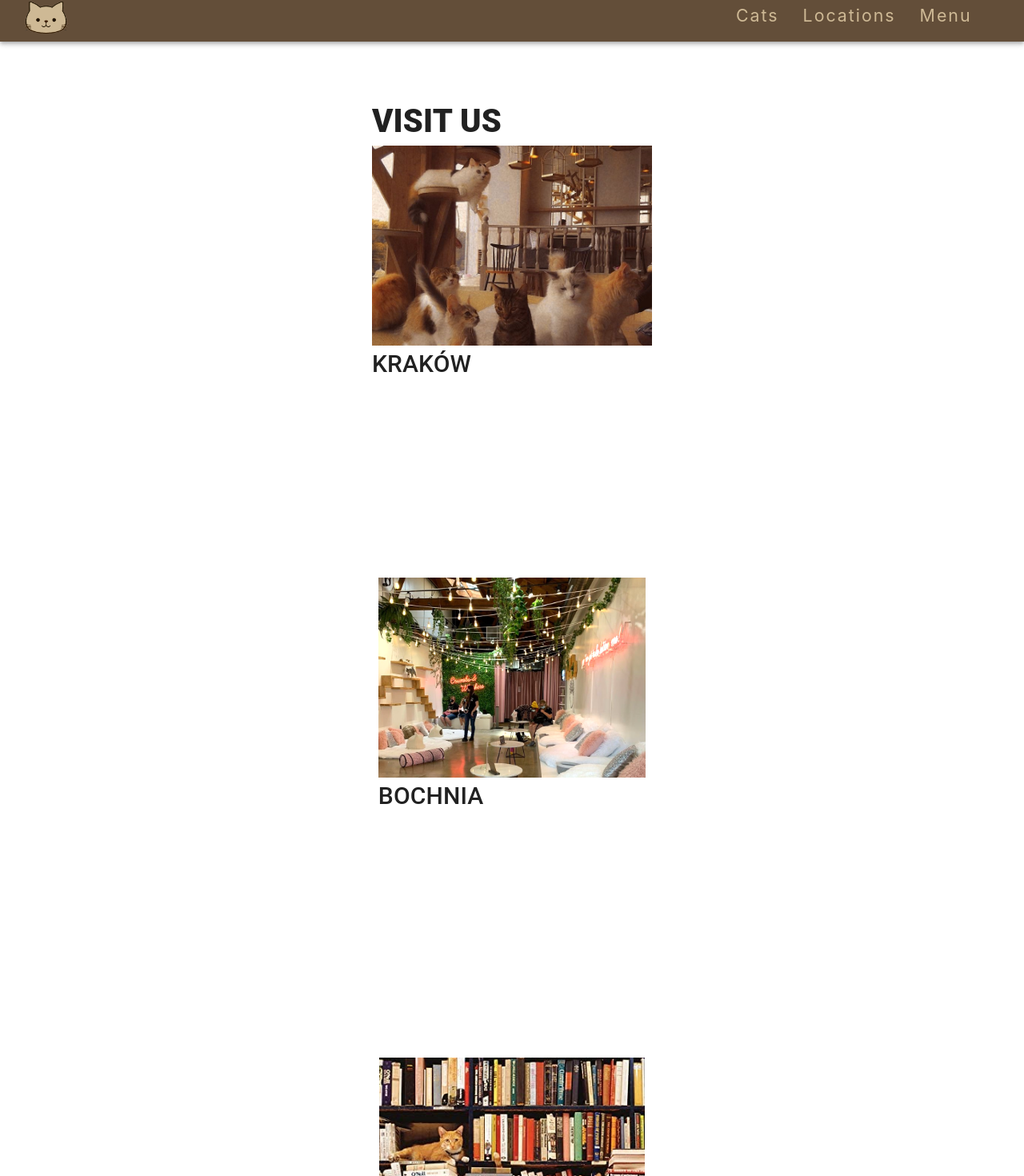
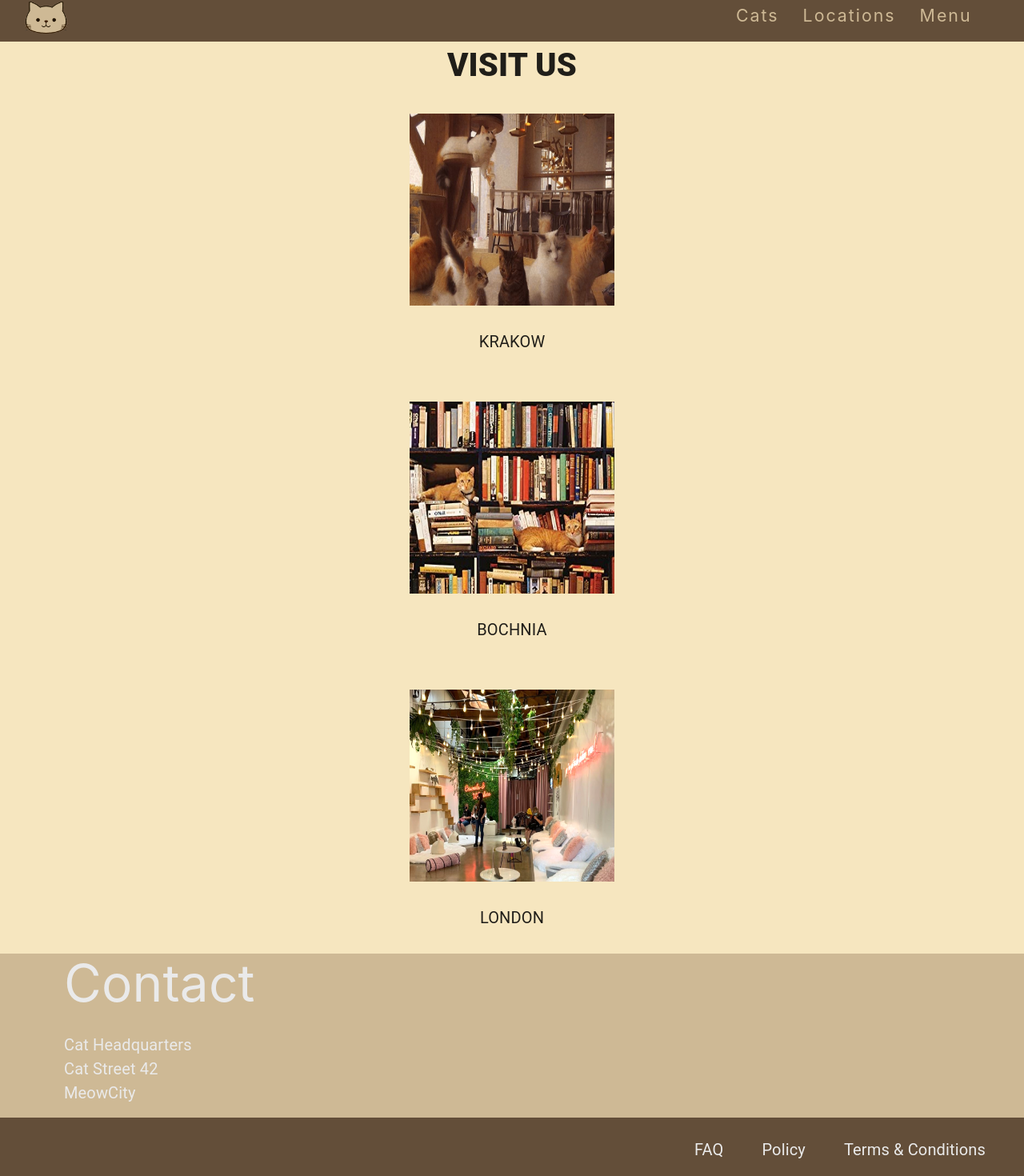
Before and after one commit to xwaruz1212/cozy-cat-cafe, a React (Create React App) app: page /locations in a window 1280 px wide. Shown: the part 12-1482 px from the top of the page at 80% size. Built offline with nearby package versions, Linux system fonts and the light colour scheme.

Commit message:
add location component

```diff
--- a/package.json
+++ b/package.json
@@ -14,6 +14,7 @@
     "@types/node": "^16.18.51",
     "@types/react": "^18.2.21",
     "@types/react-dom": "^18.2.7",
+    "framer-motion": "^10.16.16",
     "react": "^18.2.0",
     "react-dom": "^18.2.0",
     "react-router-dom": "^6.16.0",
--- a/src/App.tsx
+++ b/src/App.tsx
@@ -5,14 +5,14 @@ import { Route, BrowserRouter as Router, useRoutes } from "react-router-dom";
 import Layout from "./layout";
 import Home from "./Home";
 import Cats from "./cats";
-import Locations from "./locations";
+import LocationsComponent from "./locations";
 import Menu from "./menu";
 
 let theme = createTheme({
   palette: {
     primary: {
       main: "#ceb995",
-      contrastText: "#fff",
+      contrastText: "#eaeaea",
     },
     secondary: {
       main: "#f6e6bf",
@@ -47,7 +47,7 @@ const App = () => {
       children: [
         { index: true, element: <Home /> },
         { path: "/cats", element: <Cats /> },
-        { path: "/locations", element: <Locations /> },
+        { path: "/locations", element: <LocationsComponent /> },
         { path: "/menu", element: <Menu /> },
       ],
     },
--- a/src/Home/index.tsx
+++ b/src/Home/index.tsx
@@ -6,7 +6,7 @@ const Home: React.FC = () => {
     <>
       <Box
         sx={{
-          bgColor: "secondary",
+          bgColor: "secondary.main",
           display: "flex",
           flexDirection: "column",
           height: "600px",
@@ -14,7 +14,7 @@ const Home: React.FC = () => {
         }}
       >
         <img
-          src={require('../assets/baner.png')}
+          src={require("../assets/baner.png")}
           style={{ maxHeight: "600px", width: "100%" }}
         />
       </Box>
@@ -31,7 +31,7 @@ const Home: React.FC = () => {
       >
         <Box
           sx={{
-            bgColor: "secondary",
+            bgColor: "secondary.main",
             display: "flex",
             flexDirection: "column",
             maxHeight: "700px",
--- a/src/cats/index.tsx
+++ b/src/cats/index.tsx
@@ -1,7 +1,63 @@
 import React from "react";
+import { Box, Container, Typography, useTheme } from "@mui/material";
+
 
 const Cats: React.FC = () => {
-  return <div>Cats cafe</div>;
+  return(
+  <>
+    <Container
+     maxWidth="xl"
+     sx={{
+       bgColor: "#ceb995",
+       display: "flex",
+       flexDirection: "column",
+       height: "100%",
+       width: "100%",
+       position: "relative",
+     }}>
+      <Box
+      sx={{
+        width: "50%",
+        left: "32px",
+        paddingTop: "100px",
+        paddingBottom: "100px",
+        display: "flex",
+        flexDirection: "column",
+        maxHeight: "700px",
+        maxWidth: "700px",
+        position: "relative"
+      }}>
+        <Typography variant="h1">We love cats</Typography>
+          <br />
+          <Typography variant="h4">
+            Lorem ipsum dolor sit amet consectetur adipisicing elit. Unde
+            perspiciatis ipsa temporibus voluptatem nihil, eligendi voluptatum
+            officiis nesciunt officia fugit magni consequuntur vero adipisci
+            expedita, ratione pariatur accusamus et vitae!
+          </Typography>
+          </Box>
+          <Box
+           sx={{
+            width: "50%",
+            left: "650px",
+            paddingTop: "100px",
+            paddingBottom: "100px",
+            display: "flex",
+            flexDirection: "column",
+            maxHeight: "500px",
+            maxWidth: "500px",
+            position: "fixed"
+          }}
+          >
+            <img
+              src={require('../assets/menu/chef_cat.jpg')}
+            />
+
+          </Box>
+    </Container>
+
+  </>
+  );
 };
 
 export default Cats;
--- a/src/footer/index.tsx
+++ b/src/footer/index.tsx
@@ -1,7 +1,64 @@
+import { Box, Container, Typography } from "@mui/material";
 import React from "react";
 
 const Footer: React.FC = () => {
-  return <div></div>;
+  return (
+    <React.Fragment>
+      <Container
+        maxWidth="xl"
+        disableGutters={true}
+        sx={{
+          bgcolor: "primary.main",
+          display: "flex",
+          flexDirection: "column",
+          width: 1,
+          gap: "2vh",
+        }}
+      >
+        <Box
+          maxWidth="xl"
+          sx={{
+            display: "flex",
+            flexDirection: "column",
+            color: "primary.contrastText",
+            paddingLeft: "5em",
+          }}
+        >
+          <Typography variant="h3">Contact</Typography>
+          <br />
+          <Typography variant="h4">
+            Cat Headquarters <br /> Cat Street 42 <br /> MeowCity
+          </Typography>
+        </Box>
+        <Box
+          maxWidth="xl"
+          sx={{
+            display: "flex",
+            flexDirection: "row",
+            alignItems: "center",
+            justifyContent: "flex-end",
+            float: "right",
+            bgcolor: "#634e39",
+            width: 1,
+            height: "10vh",
+            paddingRight: "3em",
+            margin: "0",
+            gap: "3em",
+          }}
+        >
+          <Typography variant="h4" sx={{ color: "primary.contrastText" }}>
+            FAQ
+          </Typography>
+          <Typography variant="h4" sx={{ color: "primary.contrastText" }}>
+            Policy
+          </Typography>
+          <Typography variant="h4" sx={{ color: "primary.contrastText" }}>
+            Terms & Conditions
+          </Typography>
+        </Box>
+      </Container>
+    </React.Fragment>
+  );
 };
 
 export default Footer;
--- /dev/null
+++ b/src/locations/LocationsData.tsx
@@ -0,0 +1,20 @@
+
+export const locationsItems =
+[
+  {
+    img: "location1.png",
+    city: "        KRAKOW",
+    description:"Lorem ipsum dolor sit amet, consectetur adipisicing elit. Proin nibh augue, suscipit a, scelerisque sed, lacinia in, mi. Cras vel lorem.",
+  },
+  {
+    img: "location2.png",
+    city: "BOCHNIA",
+    description:"Lorem ipsum dolor sit amet, consectetur adipisicing elit. Proin nibh augue, suscipit a, scelerisque sed, lacinia in, mi. Cras vel lorem.",
+  },
+  {
+    img: "location3.png",
+    city: "LONDON",
+    description:"Lorem ipsum dolor sit amet, consectetur adipisicing elit. Proin nibh augue, suscipit a, scelerisque sed, lacinia in, mi. Cras vel lorem.",
+  },
+
+];
--- a/src/locations/index.tsx
+++ b/src/locations/index.tsx
@@ -1,92 +1,132 @@
 import { Container, Box, Typography } from "@mui/material";
-import React from "react";
+import React, { useState } from "react";
+import { locationsItems } from "./LocationsData";
+import { motion, AnimatePresence } from "framer-motion";
 
-const Locations: React.FC = () => {
+
+interface Location {
+  city: string;
+  img: string;
+  description: string;
+}
+
+interface Props {
+  index: number;
+}
+
+const LocationsCard: React.FC<Props> = ({ index },) => {
+
+
+  const [active, setActive] = useState(0);
+  const handleOnClick = () => {
+    setActive((prevActive) => (prevActive ? 0 : 1))
+  }
+
+  const location: Location = locationsItems[index]
+
+
+
   return <React.Fragment>
+
+
     <Container
+      disableGutters={true}
       maxWidth="xl"
       sx={{
-       bgColor: "#f6e6bf",
+        backgroundColor: "secondary.main",
+        width: "100%",
         display: "flex",
         flexDirection: "column",
-       height: "100%",
-       width: "100%",
-       position: "relative",
         alignItems: "center",
-       justifyContent: "center",
+        alignContent: "center",
+        gap: "50px",
       }}
     >
+
+
+
+      <Box
+        sx={{
+          display: "flex",
+          flexDirection: "column",
+          alignItems: "center",
+          alignContent: "center",
+          marginTop: "30px",
+          marginBottom: "30px",
+          gap: "30px",
+
+          "& img": {
+            height: active ? { xs: "50%", md: "40vh" } : { xs: "50%", md: "30vh" },
+            width: active ? { xs: "50%", md: "25vw" } : { xs: "50%", md: "20vw" },
+            cursor: "pointer",
+            transitionDuration: "1s",
+          }
+        }
+        }
+      >
+        <img
+          onClick={handleOnClick}
+
+
+
+          srcSet={require("../assets/locations/" + location.img)}
+          src={require("../assets/locations/" + location.img)}
+          alt={location.city}
+          loading="lazy"
+        />
         <Box
           sx={{
 
-            bgColor: "secondary",
-            display: "flex",
-            flexDirection: "column",
-            height: "600px",
-            paddingTop: "70px",
-            paddingBottom:"32px",
-            position:"relative",
+            textAlign: "center",
+            alignContent: "center",
+            justifyContent: "center",
+            cursor: "default",
           }}
         >
-          <Typography variant="h1">VISIT US</Typography>
-           <img
-          src={require("../assets/locations/location1.png")}
-           style={{maxHeight: "250px",width: "350px"}}
-          />
-          <Typography variant="h2">KRAKÓW</Typography>
-        </Box>
+          <Typography variant="h4">{location.city}</Typography>
+          <Typography variant="h4" sx={{
+            display: active ? "flex" : "none",
+            width: "40vw",
 
-        <Box
-          sx={{
-
-            display: "flex",
-            flexDirection: "column",
-            height: "600px",
-            paddingTop: "70px",
-            paddingBottom:"32px"
-          }}
-      >
-
-           <img
-          src={require("../assets/locations/location3.png")}
-           style={{maxHeight: "250px",maxWidth: "350px"}}
-          />
-          <Typography variant="h2">BOCHNIA</Typography>
-        </Box>
-
-        <Box
-          sx={{
-
-            display: "flex",
-            flexDirection: "column",
-            height: "600px",
-            paddingTop: "70px",
-            paddingBottom:"32px"
-          }}
-      >
-
-           <img
-          src={require("../assets/locations/location2.png")}
-           style={{maxHeight: "250px",maxWidth: "350px"}}
-          />
-          <Typography variant="h2">LONDON</Typography>
-        </Box>
-
-
-       <Box>
-       <Typography variant="h6">Contact</Typography>
-       <Typography variant="h6">Cat Street 42</Typography>
+          }}>{location.description}</Typography>
 
         </Box>
+      </Box>
+    </Container>
 
-
-
-
-
-
-
-        </Container>
   </React.Fragment>
 };
 
-export default Locations;
+const LocationsComponent: React.FC = () => {
+
+  const [isVisible, setVisible] = useState(true);
+   return (
+    <>
+
+<AnimatePresence>
+      {isVisible && (
+
+        <motion.div
+          initial={{ opacity: 0 }}
+          animate={{ opacity: 1 }}
+          transition={{ duration: 2 }}
+        > <Typography variant="h1" sx={{
+          backgroundColor: "secondary.main",
+          textAlign: "center",
+          width: "100%",
+
+        }}>VISIT US</Typography>
+        {[0, 1, 2].map((index) => (
+          <LocationsCard key={index} index={index}
+          />
+        ))}
+        </motion.div>
+      )}
+    </AnimatePresence>
+
+
+    </>
+  )
+}
+
+export default LocationsComponent;
```
Also changed, not shown: src/menu/index.tsx (+69 -1 lines), 1 other file (tests, documents, lock files or other folders). Lines whose indentation alone changed are shown as unchanged.
